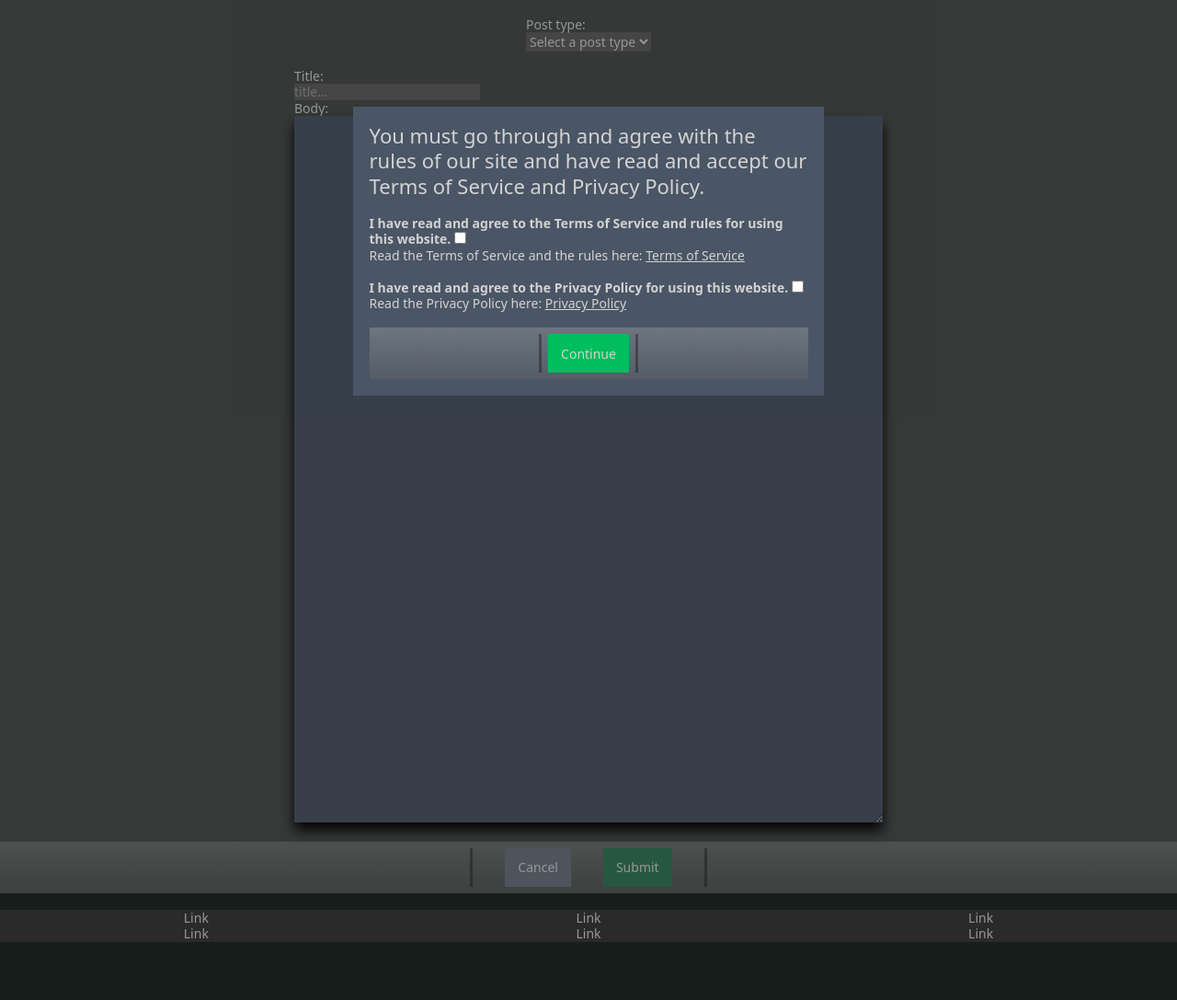
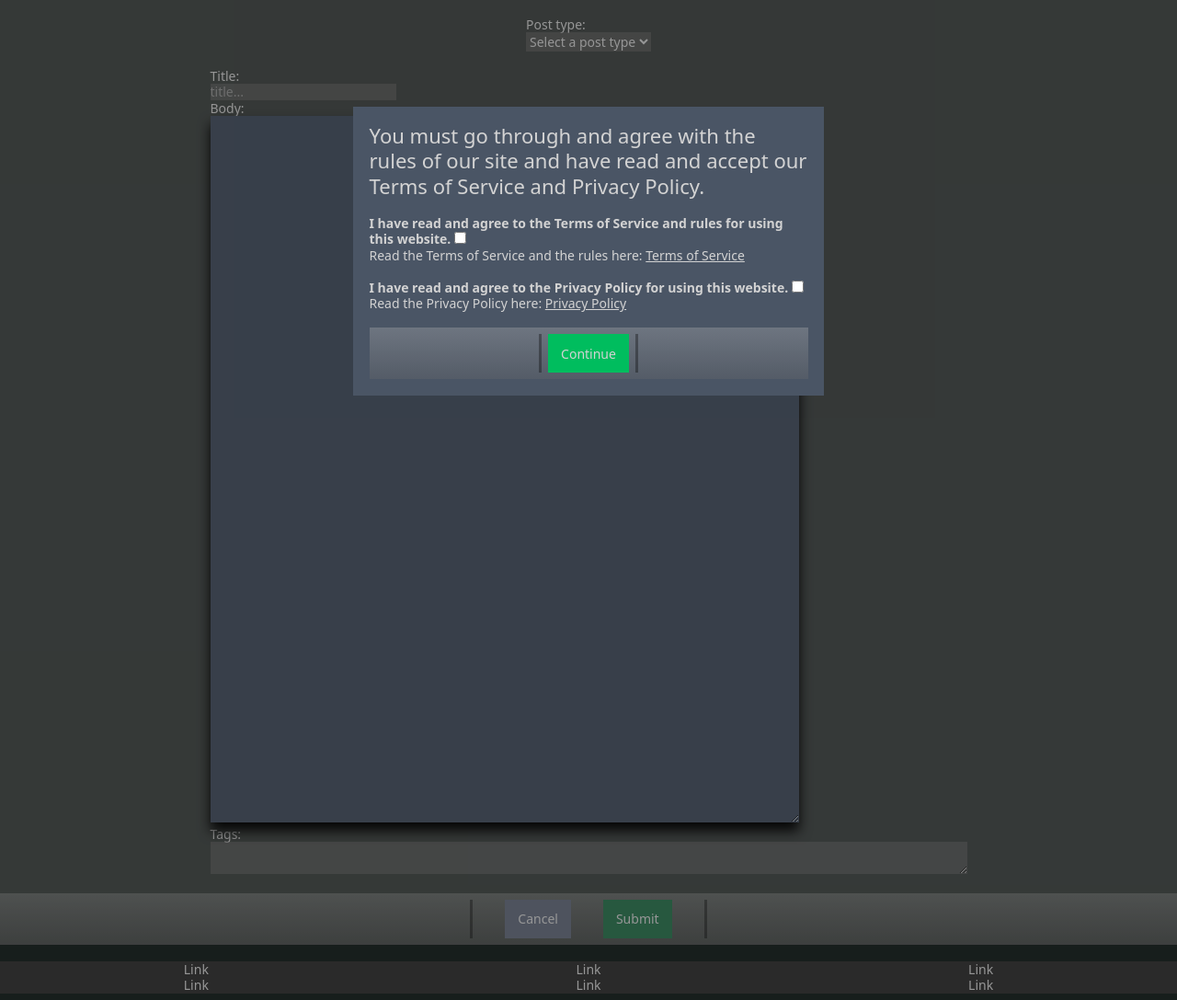
Before and after one commit to Sekaus/creatlantis-com-source-code, a PHP site: page /upload.php in a window 1280 px wide. Shown: the part 55-1142 px from the top of the page at 92% size. Run offline with PHP 8.4, Linux system fonts and the light colour scheme.

Commit message:
Update upload.php

```diff
--- a/public/upload.php
+++ b/public/upload.php
@@ -39,6 +39,10 @@
             <p>Body:</p>
             <textarea name="body" class="upload-input post journal-content"></textarea>
           </div>
+          <p>Tags:</p>
+          <textarea name="tags" cols="100" class="upload-input" required>
+
+          </textarea>
         </div>
 
         <br/>
```
